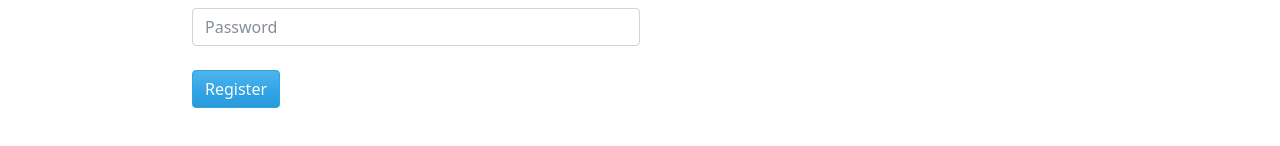
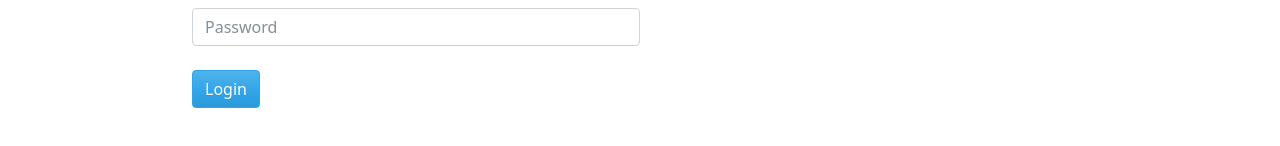
Before and after one commit to TKivai/myblog-frontend, a React (Create React App) app: page /users/login in a window 1280 px wide. Shown: the part 198-344 px from the top of the page. Built offline with nearby package versions, Linux system fonts and the light colour scheme.

Commit message:
fix delete post bug

```diff
--- a/src/components/EditPostComponent.js
+++ b/src/components/EditPostComponent.js
@@ -71,7 +71,9 @@ function EditPostComponent (props) {
             })
             .then(update => {
                 console.log(update);
-                history.replace('/posts')
+                document.querySelector(".modal-backdrop").remove();
+                history.replace('/posts');
+
             })
             .catch(e => {
                 console.log(e);
--- a/src/components/LoginForm.js
+++ b/src/components/LoginForm.js
@@ -39,7 +39,7 @@ function LoginForm (props) {
                 <input type="password" name="password" className="form-control" id="password" ref={passwordRef} placeholder="Password"/>
             </div>
 
-            <button className="btn btn-primary mt-4">Register</button>
+            <button className="btn btn-primary mt-4">Login</button>
         </form>
     );
 }
```
